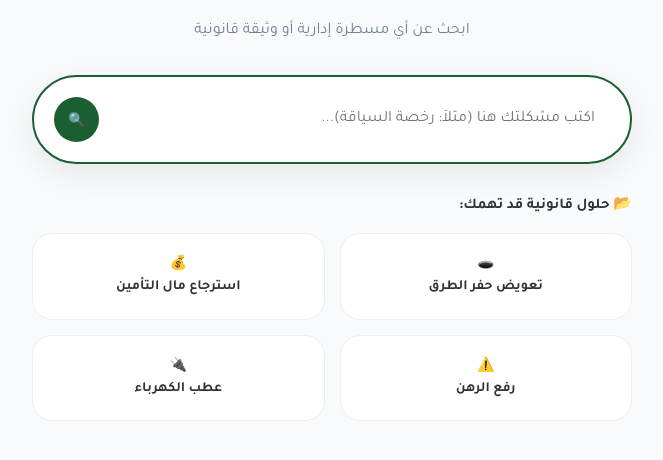
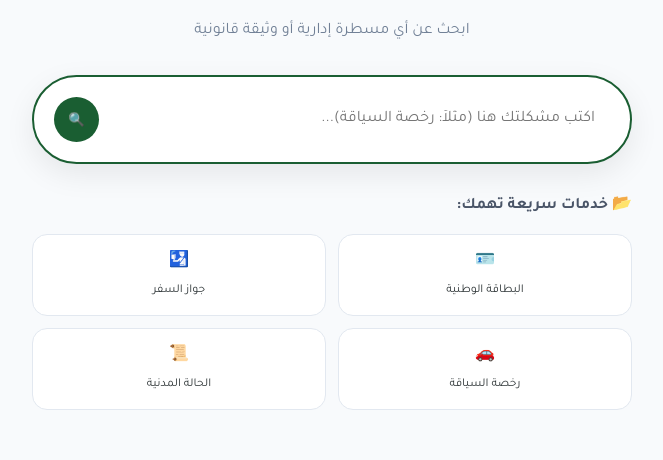
Before and after one commit to younessamsong09-hue/taourirt-app, a Flask app: page / in a window 1280 px wide. Shown: the part 143-603 px from the top of the page, without its empty margins (308-971 px from the left). Run offline with Flask 3, Linux system fonts and the light colour scheme.

Commit message:
Update categories.html

```diff
--- a/templates/includes/categories.html
+++ b/templates/includes/categories.html
@@ -1,12 +1,15 @@
-<p style="font-weight: bold; margin-bottom: 15px; font-size: 15px;">📂 حلول قانونية قد تهمك:</p>
-<div style="display: grid; grid-template-columns: 1fr 1fr; gap: 15px; margin-bottom: 30px;">
-    <div class="cat-card" onclick="fastAction('تعويض حفر الطرق')">🕳️<br>تعويض حفر الطرق</div>
-    <div class="cat-card" onclick="fastAction('استرجاع مال التأمين')">💰<br>استرجاع مال التأمين</div>
-    <div class="cat-card" onclick="fastAction('رفع الرهن عن السيارة')">⚠️<br>رفع الرهن</div>
-    <div class="cat-card" onclick="fastAction('تعويض عطب الكهرباء')">🔌<br>عطب الكهرباء</div>
+<p style="font-weight: bold; margin-bottom: 15px; color: #4a5568;">📂 خدمات سريعة تهمك:</p>
+<div style="display: grid; grid-template-columns: 1fr 1fr; gap: 12px;">
+    <div onclick="fastAction('البطاقة الوطنية')" style="background: white; padding: 15px; border-radius: 15px; text-align: center; cursor: pointer; border: 1px solid #e2e8f0; transition: 0.3s;" onmouseover="this.style.borderColor='var(--main-green)'" onmouseout="this.style.borderColor='#e2e8f0'">
+        🪪 <div style="font-size: 12px; margin-top: 5px;">البطاقة الوطنية</div>
+    </div>
+    <div onclick="fastAction('جواز السفر')" style="background: white; padding: 15px; border-radius: 15px; text-align: center; cursor: pointer; border: 1px solid #e2e8f0;">
+        🛂 <div style="font-size: 12px; margin-top: 5px;">جواز السفر</div>
+    </div>
+    <div onclick="fastAction('رخصة السياقة')" style="background: white; padding: 15px; border-radius: 15px; text-align: center; cursor: pointer; border: 1px solid #e2e8f0;">
+        🚗 <div style="font-size: 12px; margin-top: 5px;">رخصة السياقة</div>
+    </div>
+    <div onclick="fastAction('عقد الازدياد')" style="background: white; padding: 15px; border-radius: 15px; text-align: center; cursor: pointer; border: 1px solid #e2e8f0;">
+        📜 <div style="font-size: 12px; margin-top: 5px;">الحالة المدنية</div>
+    </div>
 </div>
-
-<style>
-    .cat-card { background: white; border: 1px solid #eee; padding: 20px; border-radius: 20px; text-align: center; cursor: pointer; font-weight: bold; font-size: 14px; transition: 0.3s; }
-    .cat-card:hover { border-color: var(--main); transform: translateY(-3px); box-shadow: 0 5px 15px rgba(0,0,0,0.05); }
-</style>
```
